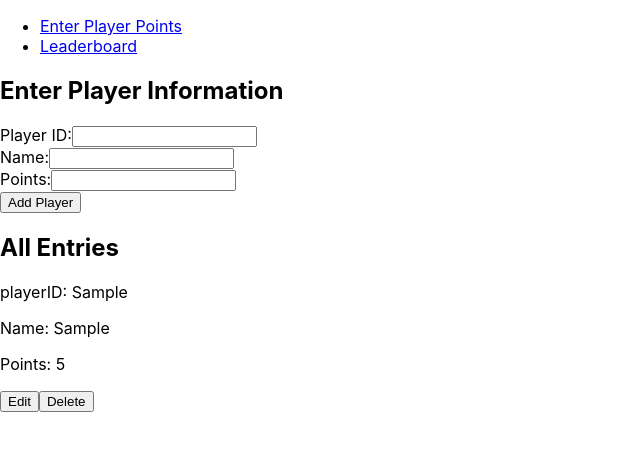
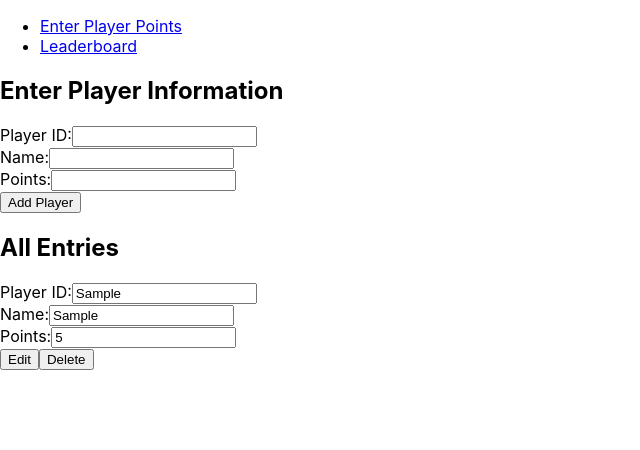
Before and after one commit to shivesh0307/leaderboard-app, a React (Create React App) app: page / in a window 1280 px wide. Both pictures are taken after typing "Sample", "Sample", "5" into the empty fields and a click on the button "Add Player". Shown: the top 450 px of the page, without its empty margins (0-640 px from the left). Built offline with nearby package versions, Linux system fonts and the light colour scheme.

Commit message:
added edit functionality

```diff
--- a/src/App.js
+++ b/src/App.js
@@ -43,8 +43,11 @@ const App = () => {
   };
 
   const editEntry = (entry) => {
-    localStorage.setItem('entries', JSON.stringify([...entries, entry]));
-    setEntries([...entries, entry]);
+    const updatedEntries = entries.map((e) =>
+      e.id === entry.id ? entry : e
+    );
+    localStorage.setItem('entries', JSON.stringify(updatedEntries));
+    setEntries(updatedEntries);
   };
 
   return (
--- a/src/Entry.js
+++ b/src/Entry.js
@@ -1,13 +1,46 @@
-import React from 'react';
+import React, { useState } from 'react';
 
 const Entry = ({ entry, editEntry, deleteEntry }) => {
+    const [newEntry, setNewEntry] = useState(entry);
+    const [errorMessage, setErrorMessage] = useState('');
+
+    const handleSubmit = (e) => {
+        e.preventDefault();
+
+        const parsedPoints = parseInt(newEntry.points);
+
+        if (!newEntry.playerId || !newEntry.name || isNaN(parsedPoints)) {
+            setErrorMessage('Please fill in all fields with valid data.');
+            return;
+        }
+        const updatedEntry = { ...newEntry, points: parsedPoints }
+        //const entry = { playerId, name, points: parsedPoints };
+        editEntry(updatedEntry);
+        setNewEntry(updatedEntry);
+    };
+
     return (
-        <div className="entry">
-            <p>playerID: {entry.playerId}</p>
-            <p>Name: {entry.name}</p>
-            <p>Points: {entry.points}</p>
-            <button onClick={() => editEntry(entry)}>Edit</button>
-            <button onClick={() => deleteEntry(entry)}>Delete</button>
+        <div>
+            {errorMessage && <p style={{ color: 'red' }}>{errorMessage}</p>}
+            <form>
+                <label>
+                    Player ID:
+                    <input type="text" value={newEntry.playerId} onChange={(e) => setNewEntry({ ...newEntry, playerId: e.target.value })} />
+                </label>
+                <br />
+                <label>
+                    Name:
+                    <input type="text" value={newEntry.name} onChange={(e) => setNewEntry({ ...newEntry, name: e.target.value })} />
+                </label>
+                <br />
+                <label>
+                    Points:
+                    <input type="number" value={newEntry.points} onChange={(e) => setNewEntry({ ...newEntry, points: e.target.value })} />
+                </label>
+                <br />
+                <button onClick={handleSubmit}>Edit</button>
+                <button onClick={() => deleteEntry(entry)}>Delete</button>
+            </form>
         </div>
     );
 };
```
